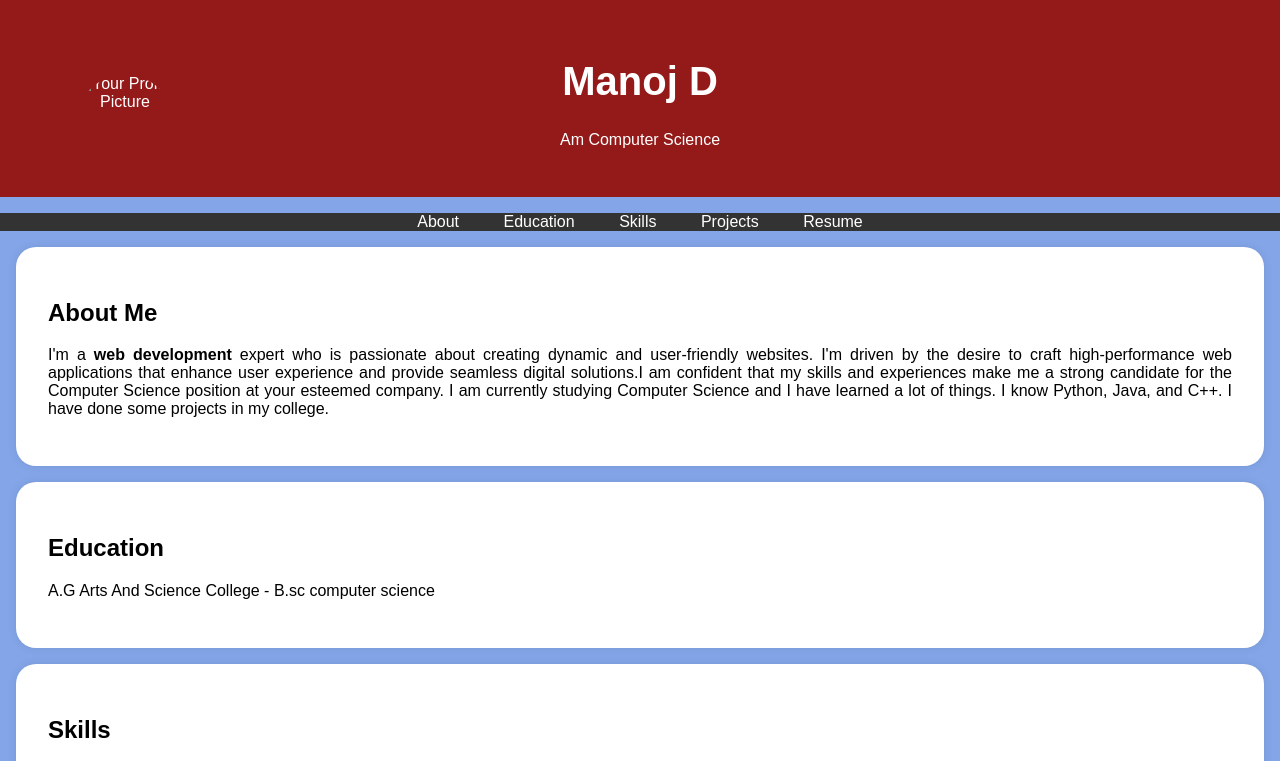
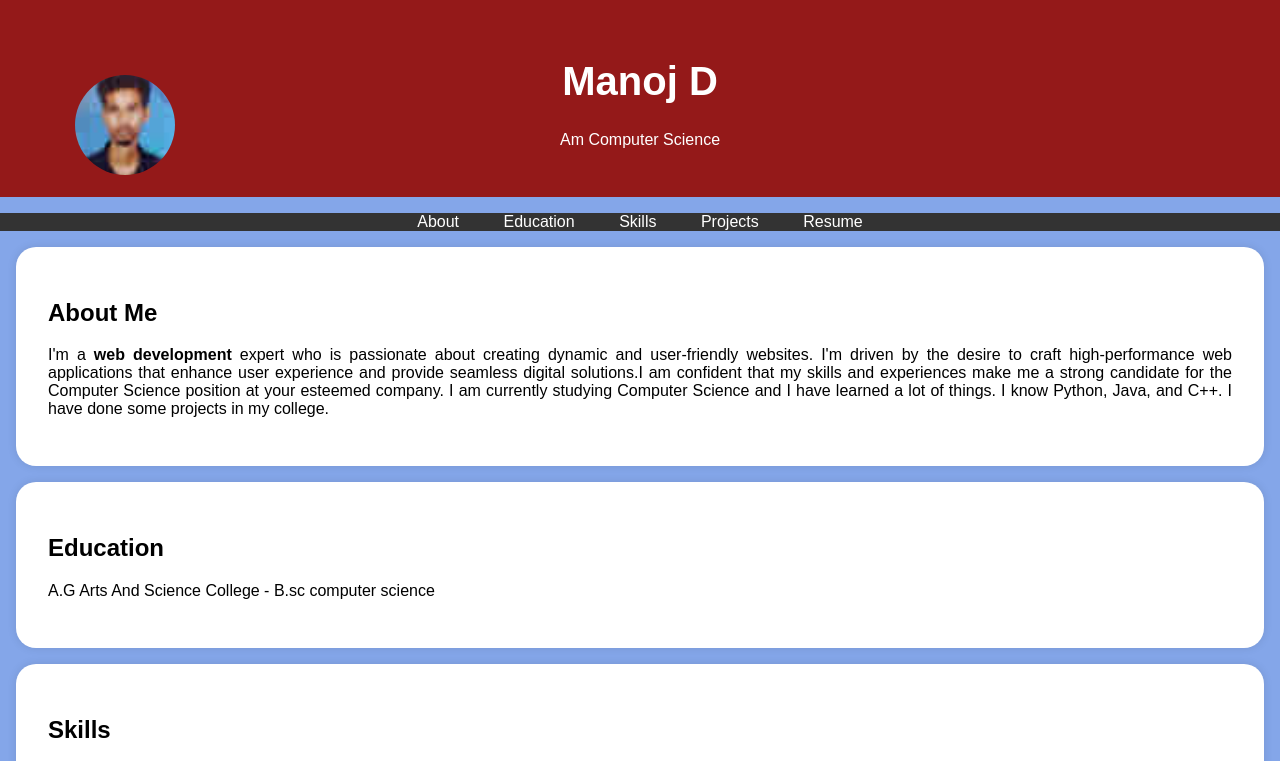
Before and after one commit to manoj-1015/Digital-portfolio, a plain HTML site: page index.html in a window 1280 px wide. Shown: the top 761 px of the page. Drawn offline with Linux system fonts and the light colour scheme.

Commit message:
index.html

```diff
--- a/index.html
+++ b/index.html
@@ -94,7 +94,7 @@
 <body>
     <header>
         <div class="header-content">
-            <img src="/storage/emulated/0/Android/media/com.whatsapp/WhatsApp/Media/WhatsApp Images/IMG-20250320-WA0003.jpg"
+            <img src="IMG-20250326-WA0006.jpg"
             <img src="passport photo.jpg" alt="Your Profile Picture" class="profile-picture">
             <h1>Manoj D</h1>
             <p>Am Computer Science</p>
@@ -160,7 +160,7 @@
         <div class="section-content">
             <center>
             <h2>Resume</h2>
-            <a href="/storage/emulated/0/Android/media/com.whatsapp/WhatsApp/Media/WhatsApp Documents/D.Manoj resume.pdf" target="_blank" class="download-button">Download CV</a>
+            <a href="File.pdf" target="_blank" class="download-button">Download CV</a>
         </center>
         </div>
 
```
